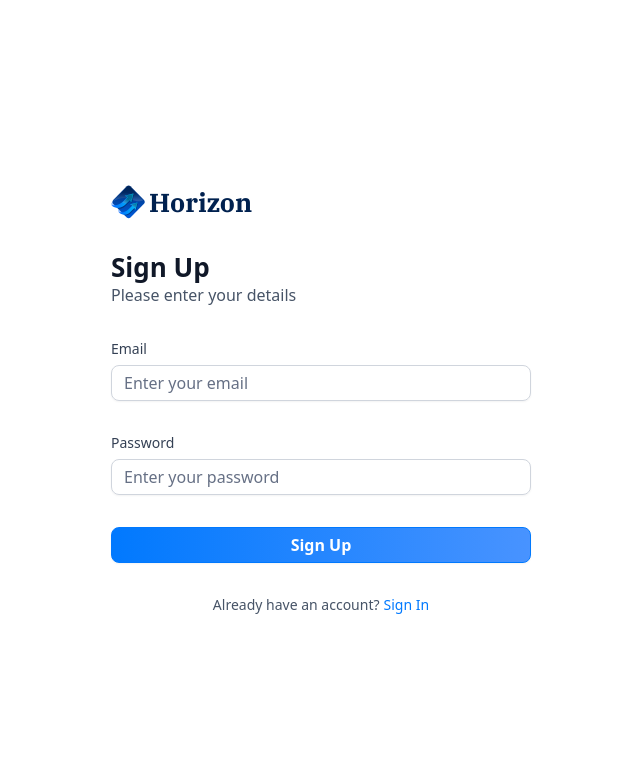
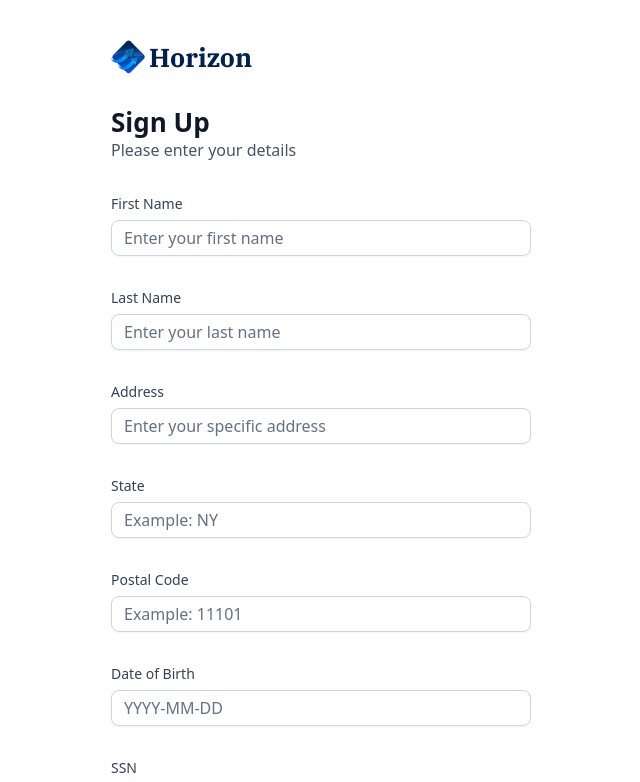
Before and after one commit to jonahunuafe/banking-app, a Next.js app: page /sign-up in a window 1280 px wide. Shown: the top 782 px of the page, without its empty margins (319-959 px from the left). Built offline with nearby package versions, Linux system fonts and the light colour scheme.

Commit message:
create validation for sign up form on authFormSchema

```diff
--- a/components/AuthForm.tsx
+++ b/components/AuthForm.tsx
@@ -72,6 +72,59 @@
           <>
             <Form {...form}>
               <form onSubmit={form.handleSubmit(onSubmit)} className="space-y-8">
+                {type === "sign-up" && (
+                  <>
+                    <CustomInput
+                      control={form.control}
+                      name="firstName"
+                      label="First Name"
+                      placeholder="Enter your first name"
+                    />
+
+                    <CustomInput
+                      control={form.control}
+                      name="lastName"
+                      label="Last Name"
+                      placeholder="Enter your last name"
+                    />
+
+                    <CustomInput
+                      control={form.control}
+                      name="address"
+                      label="Address"
+                      placeholder="Enter your specific address"
+                    />
+
+                    <CustomInput
+                      control={form.control}
+                      name="state"
+                      label="State"
+                      placeholder="Example: NY"
+                    />
+
+                    <CustomInput
+                      control={form.control}
+                      name="postalCode"
+                      label="Postal Code"
+                      placeholder="Example: 11101"
+                    />
+
+                    <CustomInput
+                      control={form.control}
+                      name="dateOfBirth"
+                      label="Date of Birth"
+                      placeholder="YYYY-MM-DD"
+                    />
+
+                    <CustomInput
+                      control={form.control}
+                      name="ssn"
+                      label="SSN"
+                      placeholder="Example: 1234"
+                    />
+                  </>
+                )}
+
                 <CustomInput
                   control={form.control}
                   name="email"
--- a/lib/utils.ts
+++ b/lib/utils.ts
@@ -197,6 +197,15 @@
 
 
 export const authFormSchema = z.object({
+  // sign-up
+  firstName: z.string().min(3),
+  lastName: z.string().min(3),
+  address1: z.string().max(50),
+  state: z.string().min(3).max(2),
+  postalCode: z.string().min(3).max(6),
+  dateOfBirth: z.string().min(3),
+  ssn: z.string().min(3),
+  // both
   email: z.string().email(),
   password: z.string().min(8),
 })
```
